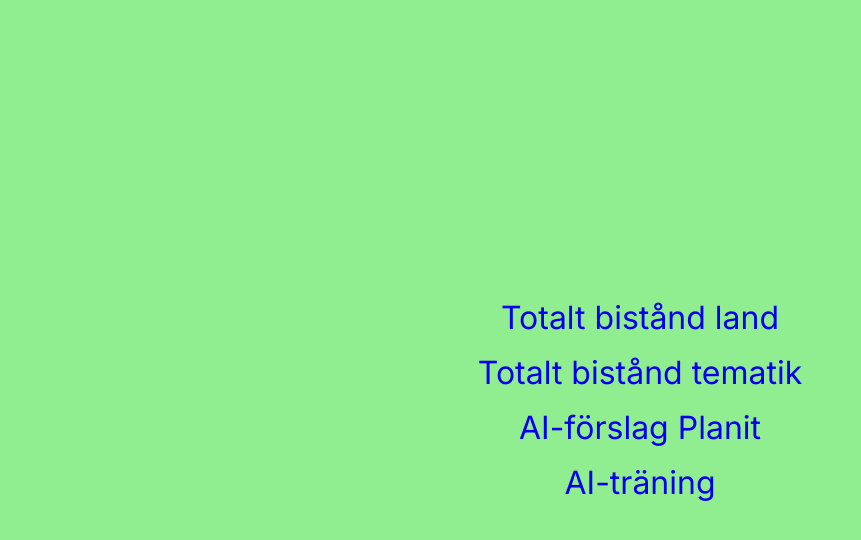
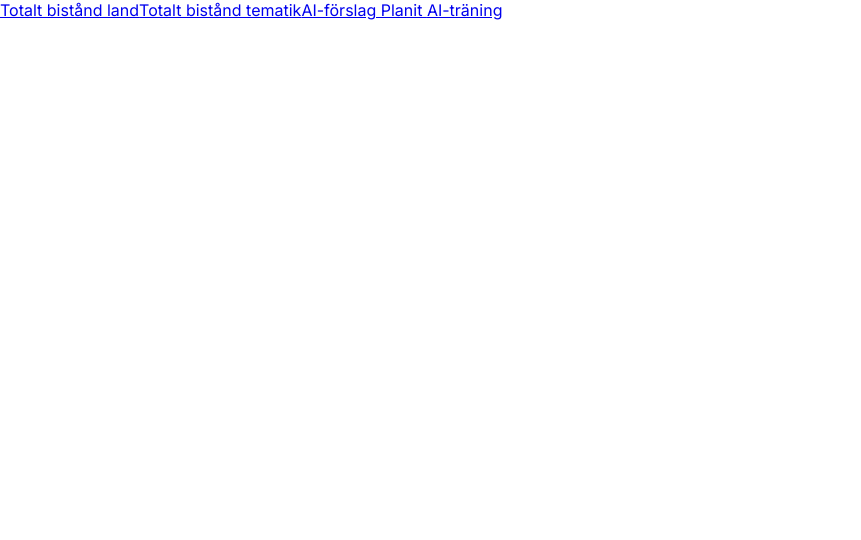
Before and after one commit to TOMILO87/crs_se_mfa_support_v2, a Next.js app: page / in a window 1280 px wide. Shown: the top 540 px of the page, without its empty margins (0-861 px from the left). Built offline with nearby package versions, Linux system fonts and the light colour scheme.

Commit message:
Trying to deploy

```diff
--- a/pages/index.tsx
+++ b/pages/index.tsx
@@ -1,6 +1,7 @@
 import Head from "next/head";
 import { Inter } from "next/font/google";
-import styles from "@/styles/home.module.css";
+//import styles from "@/styles/home.module.css";
+//<main className={`${styles.main} ${inter.className}`}>
 import ShowOECDData from "@/components/show-oecd-data";
 import Link from "next/link";
 
@@ -15,7 +16,7 @@
         <meta name="viewport" content="width=device-width, initial-scale=1" />
         <link rel="icon" href="/favicon.ico" />
       </Head>
-      <main className={`${styles.main} ${inter.className}`}>
+      <main className={`${inter.className}`}>
         <Link href="./total-country">Totalt bistånd land</Link>
         <Link href="./total-thematic">Totalt bistånd tematik</Link>
         <Link href="./ai-recommendations">AI-förslag Planit </Link>
```
